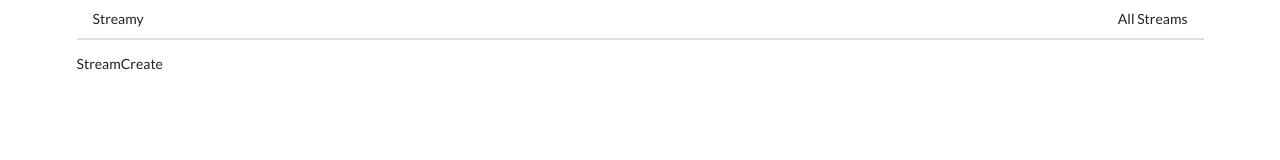
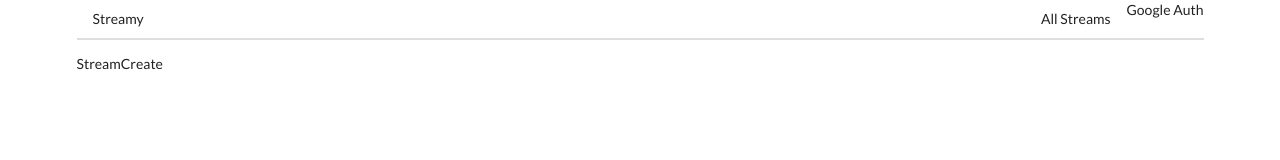
Before and after one commit to jrodriguez082046/twitch-clone, a React (Create React App) app: page /streams/new in a window 1280 px wide. Shown: the top 160 px of the page. Built offline with nearby package versions, Linux system fonts and the light colour scheme.

Commit message:
import google oauth api

```diff
--- a/public/index.html
+++ b/public/index.html
@@ -5,6 +5,7 @@
     <link rel="icon" href="%PUBLIC_URL%/favicon.ico" />
     <link rel="stylesheet" href="https://cdnjs.cloudflare.com/ajax/libs/semantic-ui/2.4.1/semantic.min.css"/>
     <meta name="viewport" content="width=device-width, initial-scale=1" />
+    <script src="https://apis.google.com/js/api.js"></script>
     <meta name="theme-color" content="#000000" />
     <meta
       name="description"
--- /dev/null
+++ b/src/components/GoogleAuth.js
@@ -0,0 +1,9 @@
+import React from 'react';
+
+class GoogelAuth extends React.Component {
+    render() {
+        return <div>Google Auth</div>
+    }
+}
+
+export default GoogelAuth;
--- a/src/components/Header.js
+++ b/src/components/Header.js
@@ -1,5 +1,6 @@
 import React from 'react';
 import { Link } from 'react-router-dom';
+import GoogleAuth from './GoogleAuth';
 
 const Header = () => {
     return (
@@ -11,6 +12,7 @@
             <Link to="/" className="item">
                 All Streams
             </Link>
+            <GoogleAuth/>
             </div>
         </div>
     )
```
